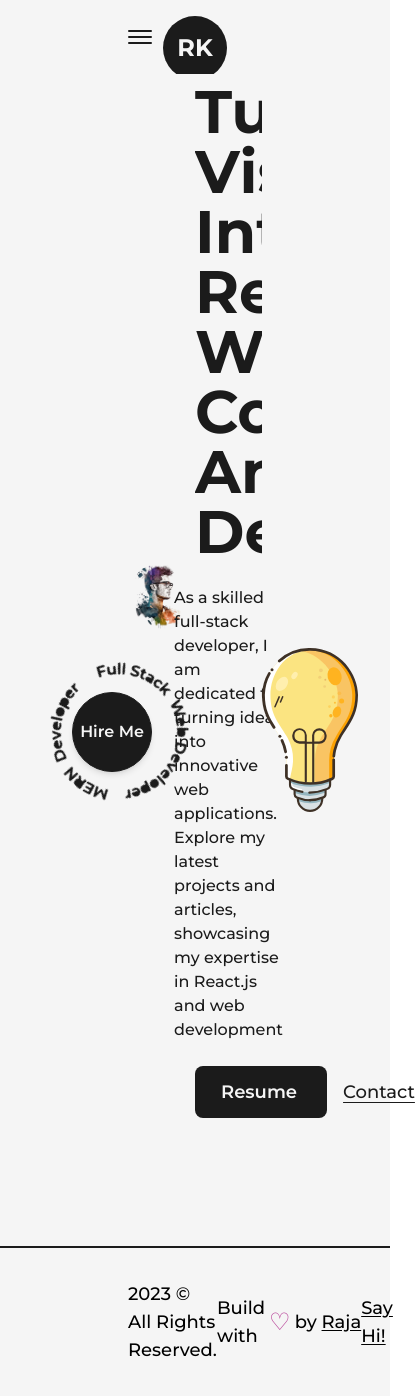
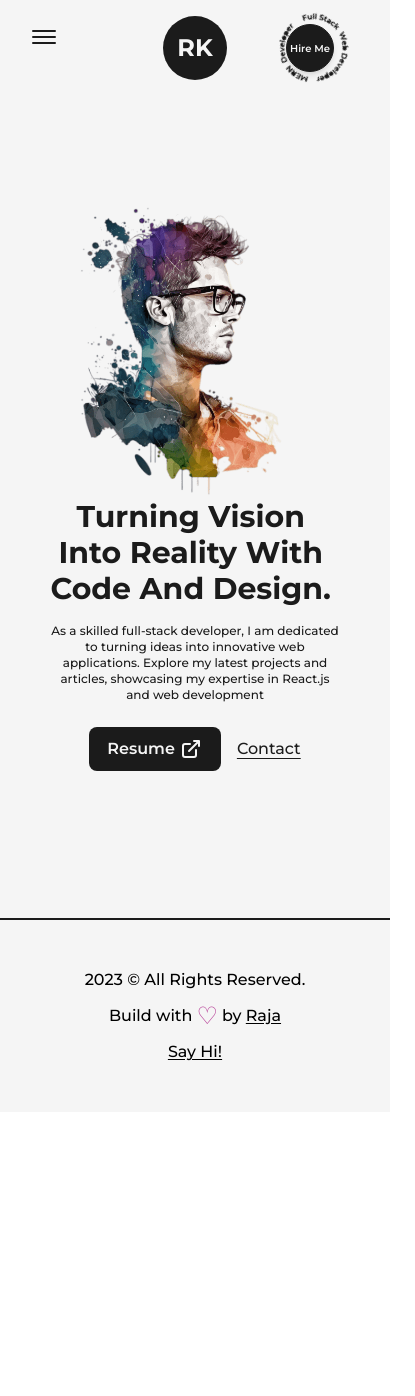
Before and after one commit to Raja543/Next.js-Portfolio, a Next.js app: page / in a window 390 px wide. Shown: the whole page, 415 px wide, since content can reach past the window. After the commit the page ends 1112 px from the top, so only its background shows below. Built offline with nearby package versions, Linux system fonts and the light colour scheme.

Commit message:
homepage responsive completed

```diff
--- a/src/components/AnimatedText.js
+++ b/src/components/AnimatedText.js
@@ -30,7 +30,7 @@
 
 const AnimatedText = ({ text, className = "" }) => {
   return (
-    <div className="w-full mx-auto py-2 flex items-center justify-center  overflow-hidden ">
+    <div className="w-full mx-auto py-2 flex items-center justify-center sm:py-0  overflow-hidden ">
       <motion.h1
         className={`inline-block w-full text-dark font-bold capitalize text-8xl dark:text-light ${className}`}
         variants={quote}
--- a/src/components/Footer.js
+++ b/src/components/Footer.js
@@ -4,10 +4,10 @@
 
 const Footer = () => {
   return (
-    <footer className="w-full border-t-2 border-solid border-dark font-medium text-lg dark:text-light dark:border-light">
-      <Layout className="py-8 flex items-center justify-between">
+    <footer className="w-full border-t-2 border-solid border-dark font-medium text-lg dark:text-light dark:border-light sm:text-base">
+      <Layout className="py-8 flex items-center justify-between lg:flex-col lg:py-6">
         <span> {new Date().getFullYear()} &copy; All Rights Reserved.</span>
-        <div className="flex items-center justify-center ">
+        <div className="flex items-center justify-center lg:py-2 ">
           Build with
           <span className="text-primary dark:text-primaryDark text-2xl px-1">
             &#9825;
--- a/src/components/HireMe.js
+++ b/src/components/HireMe.js
@@ -4,12 +4,14 @@
 
 const HireMe = () => {
   return (
-    <div className="fixed left-4 bottom-4 flex items-center justify-center overflow-hidden">
-      <div className="w-48 h-auto flex items-center justify-center relative ">
-        <CircularText className={"fill-dark animate-spin-slow dark:fill-light"} />
+    <div className="fixed left-4 bottom-4 flex items-center justify-center overflow-hidden md:right-8 md:left-auto md:top-0 md:bottom-auto md:absolute">
+      <div className="w-48 h-auto flex items-center justify-center relative md:w-24 ">
+        <CircularText
+          className={"fill-dark animate-spin-slow dark:fill-light"}
+        />
         <Link
           href="mailto:rajakumarmahto952@gmail.com"
-          className="flex items-center justify-center absolute left-1/2 top-1/2 -translate-x-1/2 -translate-y-1/2 bg-dark text-light shadow-md border border-solid border-dark w-20 h-20 rounded-full font-semibold hover:bg-light hover:text-dark  dark:text-dark dark:bg-light hover:dark:bg-dark hover:dark:text-light hover:dark:border-light"
+          className="flex items-center justify-center absolute left-1/2 top-1/2 -translate-x-1/2 -translate-y-1/2 bg-dark text-light shadow-md border border-solid border-dark w-20 h-20 rounded-full font-semibold hover:bg-light hover:text-dark  dark:text-dark dark:bg-light hover:dark:bg-dark hover:dark:text-light hover:dark:border-light md:w-12 md:h-12 md:text-[10px]"
         >
           Hire Me
         </Link>
--- a/src/components/Layout.js
+++ b/src/components/Layout.js
@@ -3,7 +3,7 @@
 const Layout = ({ children, className = "" }) => {
   return (
     <div
-      className={`w-full h-full inline-block z-0 bg-light p-32 dark:bg-dark ${className}`}
+      className={`w-full h-full inline-block z-0 bg-light p-32 dark:bg-dark xl:p-24 lg:p-16 md:p-12 sm:xl-8 ${className}`}
     >
       {children}
     </div>
--- a/src/components/Navbar.js
+++ b/src/components/Navbar.js
@@ -62,7 +62,7 @@
   };
 
   return (
-    <header className="w-full px-32 py-8 font-medium flex items-center justify-between dark:text-light relative">
+    <header className="w-full px-32 py-8 z-10 font-medium flex items-center justify-between dark:text-light relative lg:px-16 md:px-12 sm:px-8">
       <button
         className="hidden lg:flex flex-col justify-center items-center"
         onClick={handleclick}
--- a/src/pages/index.js
+++ b/src/pages/index.js
@@ -18,41 +18,41 @@
       </Head>
       <TransitionEffect />
       <main className="flex items-center text-dark w-full min-h-screen dark:text-light">
-        <Layout className="pt-0">
-          <div className="flex items-center justify-between w-full ">
-            <div className="w-1/2">
+        <Layout className="pt-0 md:pt-16 sm:pt-8">
+          <div className="flex items-center justify-between w-full lg:flex-col ">
+            <div className="w-1/2 md:w-full">
               <Image
                 src={profilePic}
                 alt="profile-pic"
-                className="w-full  rounded-full"
+                className="w-full h-auto lg:hidden md:inline-block md:w-full"
                 priority
                 sizes="(max-width: 768px) 100vw, (max-width: 1200px) 50vw, 50vw "
               />
             </div>
-            <div className="w-1/2 flex flex-col items-center self-center">
+            <div className="w-1/2 flex flex-col items-center self-center lg:w-full lg:text-center">
               <AnimatedText
                 text="Turning Vision Into Reality With Code And Design."
-                className="!text-6xl"
+                className="!text-6xl !text-left xl:text-5xl lg:!text-center lg:!text-6xl md:!text-5xl sm:!text-3xl"
               />
-              <p className="my-4 text-base font-medium">
+              <p className="my-4 text-base font-medium md:text-sm sm:text-xs">
                 As a skilled full-stack developer, I am dedicated to turning
                 ideas into innovative web applications. Explore my latest
                 projects and articles, showcasing my expertise in React.js and
                 web development
               </p>
-              <div className="flex items-center self-start mt-2">
+              <div className="flex items-center self-start mt-2 lg:self-center">
                 <Link
                   href="/Raja's Resume.pdf"
                   // download={true}
                   target={"_blank"}
                   className="flex items-center bg-dark text-light p-2.5 px-6 rounded-lg text-lg font-semibold hover:bg-light hover:text-dark border-2 border-solid
-                  border-transparent hover:border-dark dark:text-dark dark:bg-light hover:dark:bg-dark hover:dark:text-light hover:dark:border-light "
+                  border-transparent hover:border-dark dark:text-dark dark:bg-light hover:dark:bg-dark hover:dark:text-light hover:dark:border-light md:p-2 md:px-4 md:text-base "
                 >
                   Resume <LinkArrow className={"ml-1 w-6"} />
                 </Link>
                 <Link
                   href="mailto:rajakumarmahto952@gmail.com"
-                  className="ml-4 text-lg font-medium capitalize text-dark underline underline-offset-4 dark:text-light"
+                  className="ml-4 text-lg font-medium capitalize text-dark underline underline-offset-4 dark:text-light md:text-base"
                 >
                   Contact
                 </Link>
@@ -63,7 +63,7 @@
 
         <HireMe />
 
-        <div className="absolute right-8 bottom-8 inline-block w-24">
+        <div className="absolute right-8 bottom-8 inline-block w-24 md:hidden">
           <Image src={LightBulb} alt="profile-pic" className="w-full h-auto" />
         </div>
       </main>
--- a/src/styles/globals.css
+++ b/src/styles/globals.css
@@ -1,3 +1,7 @@
 @tailwind base;
 @tailwind components;
 @tailwind utilities;
+
+body {
+  overflow-y: scroll !important;
+}
```
